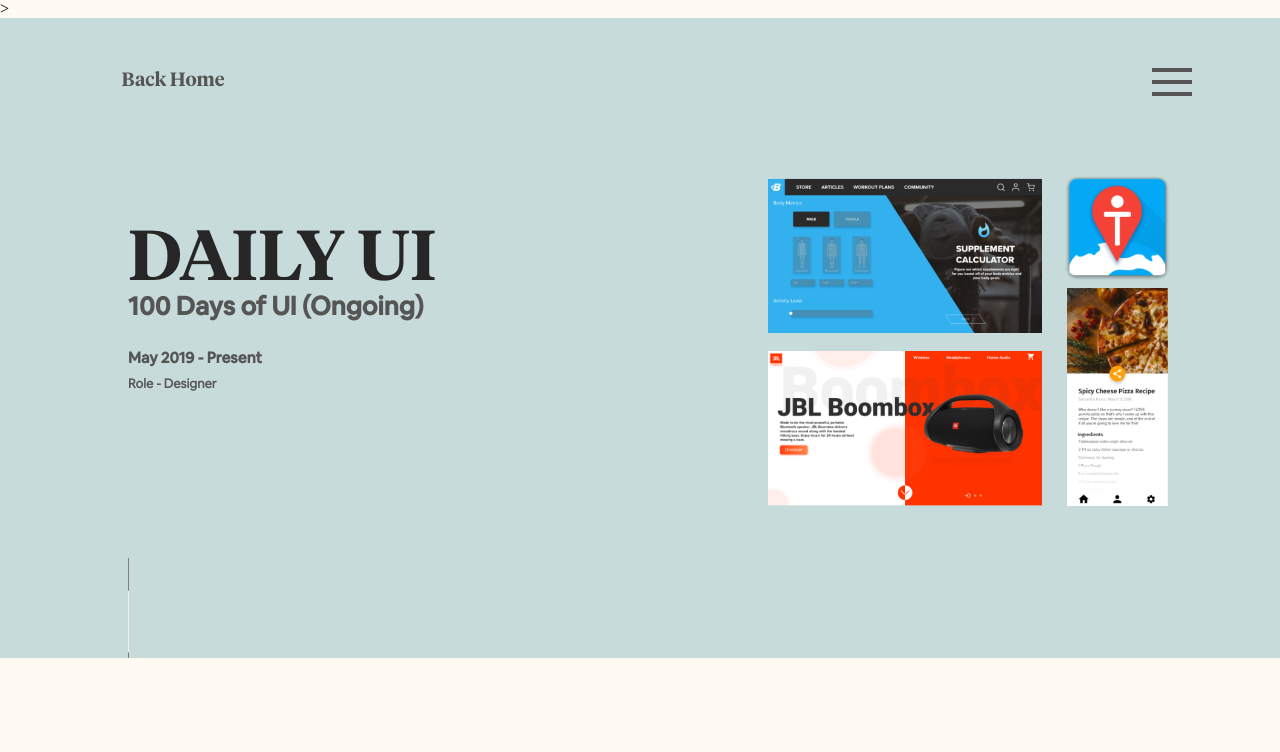
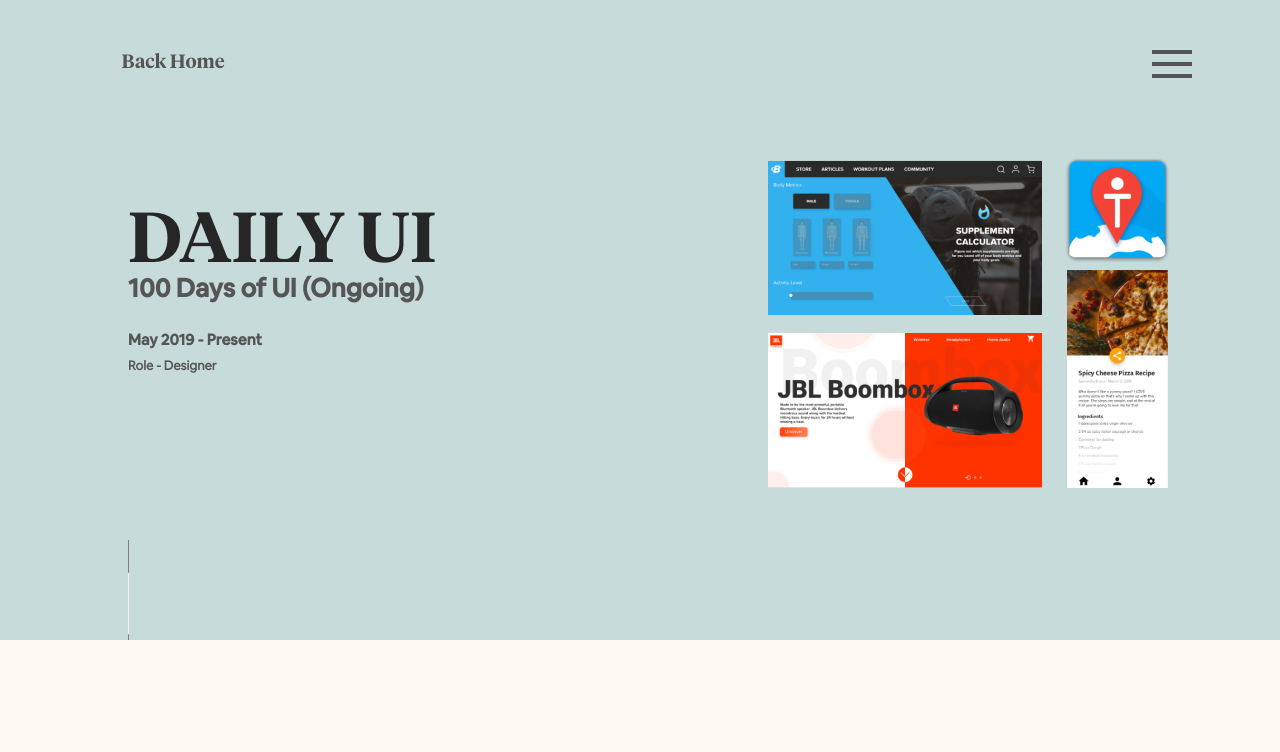
Before and after one commit to roz021/final-pf, a plain HTML site: page html/daily.html in a window 1280 px wide. Shown: the top 752 px of the page. Drawn offline with nearby package versions, Linux system fonts and the light colour scheme; a web font is replaced by a local one.

Commit message:
removed > from script tag

```diff
--- a/html/daily.html
+++ b/html/daily.html
@@ -12,7 +12,7 @@
     <link rel="stylesheet" href="/css/transitions.css">
     <link rel="stylesheet" href="/css/scroll-line.css">
     <link rel="shortcut icon" type="image/png" href="/images/favicon.png">
-    <script src="https://ajax.googleapis.com/ajax/libs/jquery/3.4.1/jquery.min.js"></script>>
+    <script src="https://ajax.googleapis.com/ajax/libs/jquery/3.4.1/jquery.min.js"></script>
     <script defer src="../js/index.js"></script>
 
     <title>Daily UI</title>
```
